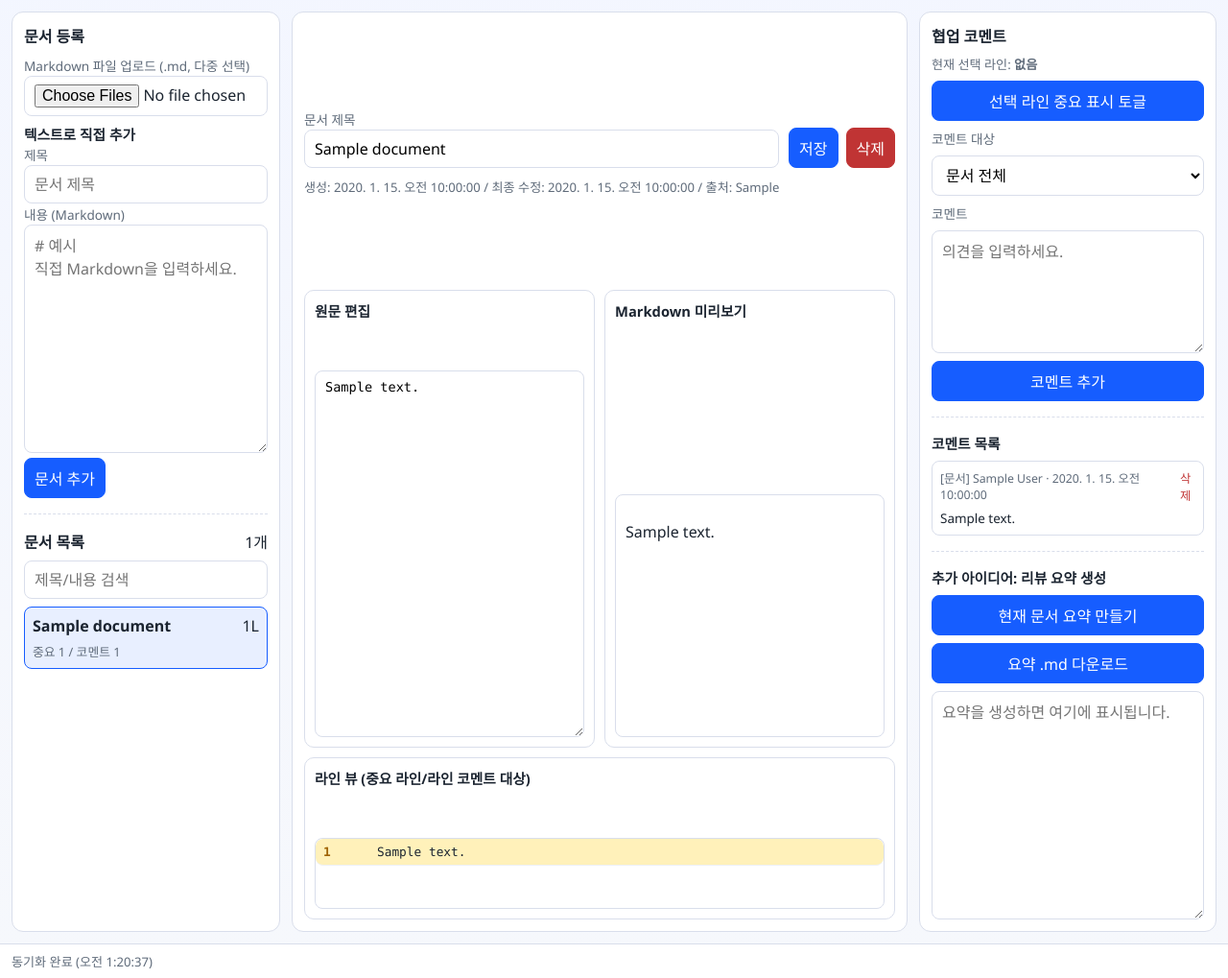
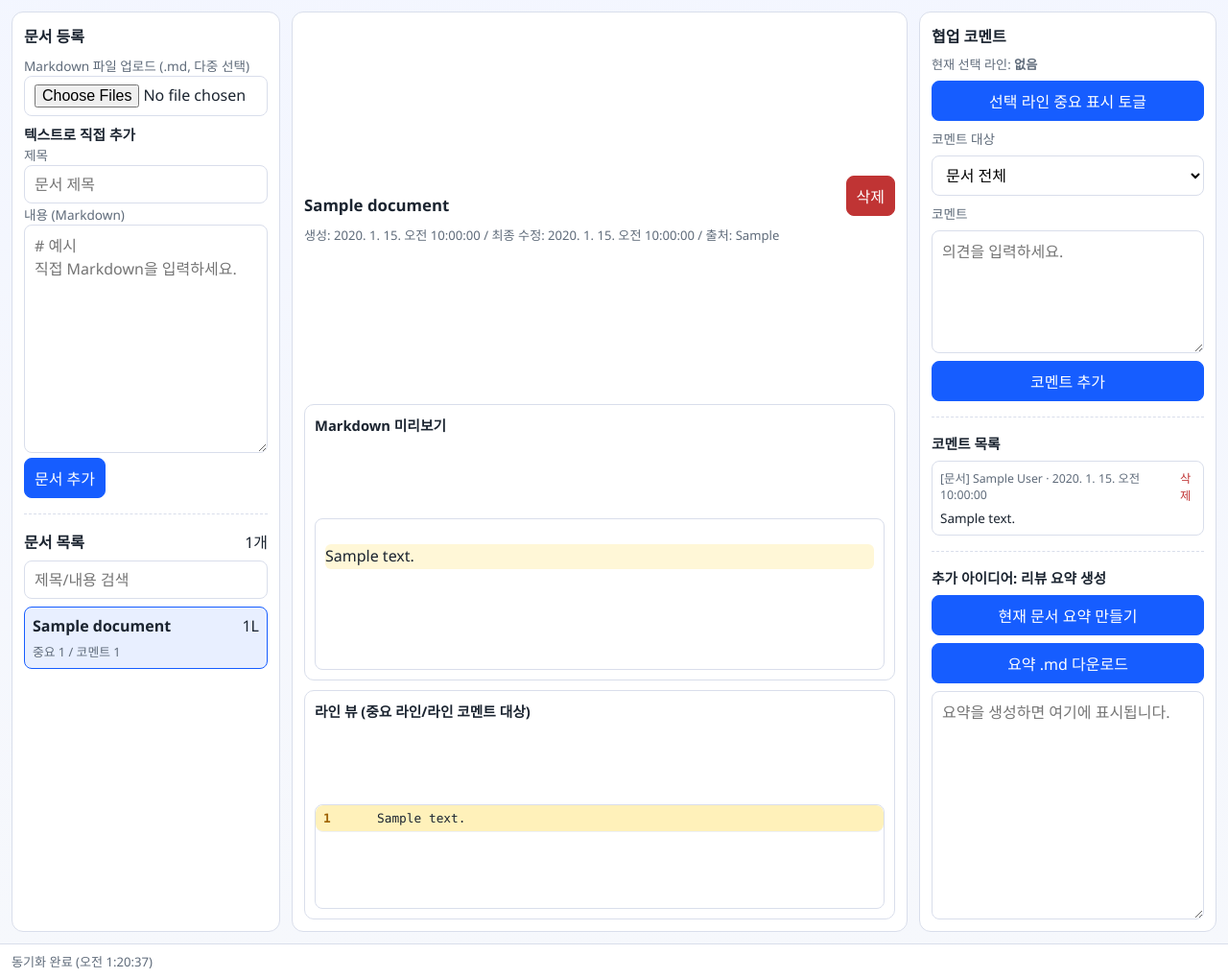
Before and after one commit to B-ROSE-JM/md_contents, a Django app: page / in a window 1280 px wide. Shown: the part 103-1122 px from the top of the page at 96% size. Run offline with Django 3.2, Linux system fonts and the light colour scheme; tables that the repository leaves empty hold one stand-in row (values such as "Sample post"); some libraries are stand-ins or nearby versions.

Commit message:
Make preview click sync with line comments

````diff
--- a/static/docs_app/app.js
+++ b/static/docs_app/app.js
@@ -16,10 +16,8 @@ const els = {
   docCount: document.getElementById("docCount"),
   emptyState: document.getElementById("emptyState"),
   docWorkspace: document.getElementById("docWorkspace"),
-  docTitleInput: document.getElementById("docTitleInput"),
-  docContentInput: document.getElementById("docContentInput"),
+  docTitleText: document.getElementById("docTitleText"),
   docMeta: document.getElementById("docMeta"),
-  saveDocBtn: document.getElementById("saveDocBtn"),
   deleteDocBtn: document.getElementById("deleteDocBtn"),
   markdownPreview: document.getElementById("markdownPreview"),
   lineView: document.getElementById("lineView"),
@@ -36,11 +34,13 @@ const els = {
 };
 
 function setStatus(message) {
-  els.statusText.textContent = message;
+  if (els.statusText) {
+    els.statusText.textContent = message;
+  }
 }
 
 function escapeHtml(input) {
-  return input
+  return (input || "")
     .replace(/&/g, "&amp;")
     .replace(/</g, "&lt;")
     .replace(/>/g, "&gt;")
@@ -54,27 +54,32 @@ function inlineMarkdown(input) {
     .replace(/`([^`]+?)`/g, "<code>$1</code>")
     .replace(/\*\*([^*]+?)\*\*/g, "<strong>$1</strong>")
     .replace(/\*([^*]+?)\*/g, "<em>$1</em>")
-    .replace(/\[([^\]]+?)\]\((https?:\/\/[^\s)]+)\)/g, '<a href="$2" target="_blank" rel="noreferrer">$1</a>');
+    .replace(
+      /\[([^\]]+?)\]\((https?:\/\/[^\s)]+)\)/g,
+      '<a href="$2" target="_blank" rel="noreferrer">$1</a>'
+    );
 }
 
-function renderFencedCodeBlock(codeLines, language) {
+function renderFencedCodeBlock(codeLines, language, lineNumber) {
   const lang = (language || "").toLowerCase();
   const code = codeLines.join("\n");
+  const lineAttr = lineNumber ? ' data-line="' + lineNumber + '"' : "";
 
   if (lang === "mermaid") {
-    return '<div class="mermaid">' + escapeHtml(code) + "</div>";
+    return '<div class="mermaid"' + lineAttr + ">" + escapeHtml(code) + "</div>";
   }
 
   const safeLang = lang ? ' class="language-' + escapeHtml(lang) + '"' : "";
-  return "<pre><code" + safeLang + ">" + escapeHtml(code) + "</code></pre>";
+  return "<pre" + lineAttr + "><code" + safeLang + ">" + escapeHtml(code) + "</code></pre>";
 }
 
 function markdownToHtml(markdown) {
-  const lines = markdown.replace(/\r\n/g, "\n").split("\n");
+  const lines = (markdown || "").replace(/\r\n/g, "\n").split("\n");
   const html = [];
   let inCode = false;
   let codeLanguage = "";
   let codeBuffer = [];
+  let codeStartLine = null;
   let inUl = false;
   let inOl = false;
 
@@ -90,20 +95,22 @@ function markdownToHtml(markdown) {
   }
 
   for (let i = 0; i < lines.length; i += 1) {
-    const rawLine = lines[i];
-    const line = rawLine || "";
+    const line = lines[i] || "";
+    const lineNumber = i + 1;
+    const fenceMatch = line.trim().match(/^```([a-zA-Z0-9_-]+)?/);
 
-    const fenceMatch = line.trim().match(/^```([a-zA-Z0-9_-]+)?/);
     if (fenceMatch) {
       closeLists();
       if (!inCode) {
         codeLanguage = (fenceMatch[1] || "").trim();
         codeBuffer = [];
+        codeStartLine = lineNumber;
         inCode = true;
       } else {
-        html.push(renderFencedCodeBlock(codeBuffer, codeLanguage));
+        html.push(renderFencedCodeBlock(codeBuffer, codeLanguage, codeStartLine));
         codeLanguage = "";
         codeBuffer = [];
+        codeStartLine = null;
         inCode = false;
       }
       continue;
@@ -123,7 +130,9 @@ function markdownToHtml(markdown) {
     if (heading) {
       closeLists();
       const level = heading[1].length;
-      html.push("<h" + level + ">" + inlineMarkdown(heading[2]) + "</h" + level + ">");
+      html.push(
+        "<h" + level + ' data-line="' + lineNumber + '">' + inlineMarkdown(heading[2]) + "</h" + level + ">"
+      );
       continue;
     }
 
@@ -137,7 +146,7 @@ function markdownToHtml(markdown) {
         html.push("<ol>");
         inOl = true;
       }
-      html.push("<li>" + inlineMarkdown(ordered[2]) + "</li>");
+      html.push('<li data-line="' + lineNumber + '">' + inlineMarkdown(ordered[2]) + "</li>");
       continue;
     }
 
@@ -151,29 +160,29 @@ function markdownToHtml(markdown) {
         html.push("<ul>");
         inUl = true;
       }
-      html.push("<li>" + inlineMarkdown(unordered[1]) + "</li>");
+      html.push('<li data-line="' + lineNumber + '">' + inlineMarkdown(unordered[1]) + "</li>");
       continue;
     }
 
     const quote = line.match(/^\s*>\s?(.+)$/);
     if (quote) {
       closeLists();
-      html.push("<blockquote>" + inlineMarkdown(quote[1]) + "</blockquote>");
+      html.push('<blockquote data-line="' + lineNumber + '">' + inlineMarkdown(quote[1]) + "</blockquote>");
       continue;
     }
 
     if (/^\s*---+\s*$/.test(line)) {
       closeLists();
-      html.push("<hr />");
+      html.push('<hr data-line="' + lineNumber + '" />');
       continue;
     }
 
     closeLists();
-    html.push("<p>" + inlineMarkdown(line) + "</p>");
+    html.push('<p data-line="' + lineNumber + '">' + inlineMarkdown(line) + "</p>");
   }
 
   if (inCode) {
-    html.push(renderFencedCodeBlock(codeBuffer, codeLanguage));
+    html.push(renderFencedCodeBlock(codeBuffer, codeLanguage, codeStartLine));
   }
   if (inUl) {
     html.push("</ul>");
@@ -189,6 +198,7 @@ function renderMermaidInPreview() {
   if (!window.mermaid || !els.markdownPreview) {
     return;
   }
+
   const hasMermaidNode = !!els.markdownPreview.querySelector(".mermaid");
   if (!hasMermaidNode) {
     return;
@@ -208,22 +218,89 @@ function renderMermaidInPreview() {
     nodes.forEach(function (node) {
       const source = node.textContent || "";
       node.innerHTML =
-        '<p class="mermaid-error">Mermaid 렌더링 실패</p><pre><code>' + escapeHtml(source) + "</code></pre>";
+        '<p class="mermaid-error">Mermaid render failed</p><pre><code>' +
+        escapeHtml(source) +
+        "</code></pre>";
     });
   });
 }
 
 function renderMarkdownPreview(content) {
+  if (!els.markdownPreview) {
+    return;
+  }
   els.markdownPreview.innerHTML = markdownToHtml(content);
   renderMermaidInPreview();
+}
+
+function updatePreviewLineState(doc) {
+  if (!els.markdownPreview) {
+    return;
+  }
+
+  const blocks = Array.from(els.markdownPreview.querySelectorAll("[data-line]"));
+  const importantSet = new Set((doc && doc.importantLines) || []);
+  let selectedBlock = null;
+  let closestDistance = Number.MAX_SAFE_INTEGER;
+
+  blocks.forEach(function (block) {
+    const line = Number(block.getAttribute("data-line"));
+    const isImportant = importantSet.has(line);
+    block.classList.toggle("preview-important", isImportant);
+
+    if (state.selectedLine) {
+      const distance = Math.abs(line - state.selectedLine);
+      if (distance < closestDistance) {
+        closestDistance = distance;
+        selectedBlock = block;
+      }
+    }
+  });
+
+  blocks.forEach(function (block) {
+    block.classList.remove("preview-selected");
+  });
+  if (selectedBlock) {
+    selectedBlock.classList.add("preview-selected");
+  }
+}
+
+function selectLine(lineNumber, options) {
+  const opts = options || {};
+  const doc = getSelectedDoc();
+  if (!doc) {
+    state.selectedLine = null;
+    return;
+  }
+
+  const maxLine = lineCountOf(doc.content);
+  const candidate = Number(lineNumber);
+  if (Number.isInteger(candidate) && candidate >= 1 && candidate <= maxLine) {
+    state.selectedLine = candidate;
+  } else {
+    state.selectedLine = null;
+  }
+
+  els.selectedLineLabel.textContent = state.selectedLine ? String(state.selectedLine) : "없음";
+  renderLineView(doc.content, doc.importantLines || []);
+  updatePreviewLineState(doc);
+
+  if (opts.scrollLineView && state.selectedLine) {
+    const row = els.lineView.querySelector('[data-line="' + state.selectedLine + '"]');
+    if (row) {
+      row.scrollIntoView({ block: "nearest" });
+    }
+  }
+
+  if (opts.autoTargetLine && state.selectedLine && els.commentTarget.value !== "line") {
+    els.commentTarget.value = "line";
+  }
 }
 
 async function apiFetch(path, options) {
   const init = {
     method: options && options.method ? options.method : "GET",
-    headers: {
-      "Content-Type": "application/json"
-    }
+    headers: { "Content-Type": "application/json" }
   };
 
   if (options && options.body !== undefined) {
@@ -232,7 +309,7 @@ async function apiFetch(path, options) {
 
   const response = await fetch(path, init);
   if (!response.ok) {
-    let errorMessage = "요청 실패 (" + response.status + ")";
+    let errorMessage = "Request failed (" + response.status + ")";
     try {
       const payload = await response.json();
       if (payload && payload.error) {
@@ -243,6 +320,7 @@ async function apiFetch(path, options) {
     }
     throw new Error(errorMessage);
   }
+
   return response.json();
 }
 
@@ -256,22 +334,11 @@ function getSelectedDoc() {
 }
 
 function lineCountOf(content) {
-  if (!content) {
-    return 1;
-  }
-  return content.split("\n").length;
-}
-
-function hasUnsavedChanges() {
-  const doc = getSelectedDoc();
-  if (!doc) {
-    return false;
-  }
-  return doc.title !== els.docTitleInput.value || doc.content !== els.docContentInput.value;
+  return content ? content.split("\n").length : 1;
 }
 
 function renderDocList() {
-  const query = els.docSearch.value.trim().toLowerCase();
+  const query = (els.docSearch.value || "").trim().toLowerCase();
   const filtered = state.documents.filter(function (doc) {
     if (!query) {
       return true;
@@ -313,7 +380,7 @@ function renderDocList() {
 }
 
 function renderLineView(content, importantLines) {
-  const lines = content.split("\n");
+  const lines = (content || "").split("\n");
   const importantSet = new Set(importantLines || []);
   els.lineView.innerHTML = "";
 
@@ -323,6 +390,7 @@ function renderLineView(content, importantLines) {
     button.type = "button";
     button.className = "line-row";
     button.dataset.line = String(lineNumber);
+
     if (importantSet.has(lineNumber)) {
       button.classList.add("important");
     }
@@ -385,8 +453,7 @@ function renderWorkspace() {
 
   els.emptyState.classList.add("hidden");
   els.docWorkspace.classList.remove("hidden");
-  els.docTitleInput.value = doc.title;
-  els.docContentInput.value = doc.content;
+  els.docTitleText.textContent = doc.title;
   els.docMeta.textContent =
     "생성: " +
     new Date(doc.createdAt).toLocaleString("ko-KR") +
@@ -394,10 +461,9 @@ function renderWorkspace() {
     new Date(doc.updatedAt).toLocaleString("ko-KR") +
     " / 출처: " +
     doc.source;
-  els.selectedLineLabel.textContent = state.selectedLine ? String(state.selectedLine) : "없음";
 
-  renderMarkdownPreview(els.docContentInput.value);
-  renderLineView(els.docContentInput.value, doc.importantLines || []);
+  renderMarkdownPreview(doc.content);
+  selectLine(state.selectedLine);
   renderComments(doc);
 }
 
@@ -466,8 +532,9 @@ async function handleFileUpload(event) {
 
 async function handleManualSubmit(event) {
   event.preventDefault();
-  const title = els.manualTitle.value.trim() || "직접 입력 문서";
-  const content = els.manualContent.value;
+  const title = (els.manualTitle.value || "").trim() || "직접 입력 문서";
+  const content = els.manualContent.value || "";
+
   if (!content.trim()) {
     setStatus("문서 내용이 비어 있습니다.");
     return;
@@ -484,10 +551,12 @@ function handleDocListClick(event) {
   if (!target) {
     return;
   }
+
   const docId = Number(target.dataset.docId);
   if (!docId) {
     return;
   }
+
   state.selectedDocId = docId;
   state.selectedLine = null;
   renderAll();
@@ -498,23 +567,34 @@ function handleLineClick(event) {
   if (!row) {
     return;
   }
-  state.selectedLine = Number(row.dataset.line);
-  const doc = getSelectedDoc();
-  if (doc) {
-    renderLineView(els.docContentInput.value, doc.importantLines || []);
+
+  selectLine(Number(row.dataset.line), { autoTargetLine: true });
+}
+
+function handlePreviewClick(event) {
+  const previewLineNode = event.target.closest("[data-line]");
+  if (!previewLineNode || !els.markdownPreview.contains(previewLineNode)) {
+    return;
   }
-  els.selectedLineLabel.textContent = state.selectedLine ? String(state.selectedLine) : "없음";
+
+  const lineNumber = Number(previewLineNode.getAttribute("data-line"));
+  if (!lineNumber) {
+    return;
+  }
+
+  selectLine(lineNumber, { autoTargetLine: true, scrollLineView: true });
+  setStatus("Preview line selected: L" + lineNumber);
 }
 
 function createSummaryText(doc) {
-  const lines = doc.content.split("\n");
+  const lines = (doc.content || "").split("\n");
   const summary = [];
   summary.push("# " + doc.title + " 리뷰 요약");
   summary.push("");
   summary.push("- 생성: " + new Date(doc.createdAt).toLocaleString("ko-KR"));
   summary.push("- 수정: " + new Date(doc.updatedAt).toLocaleString("ko-KR"));
-  summary.push("- 중요 라인 수: " + doc.importantLines.length);
-  summary.push("- 코멘트 수: " + doc.comments.length);
+  summary.push("- 중요 라인 수: " + (doc.importantLines || []).length);
+  summary.push("- 코멘트 수: " + (doc.comments || []).length);
   summary.push("");
   summary.push("## 중요 라인");
 
@@ -547,35 +627,18 @@ function createSummaryText(doc) {
   return summary.join("\n");
 }
 
-async function handleSaveDoc() {
-  const doc = getSelectedDoc();
-  if (!doc) {
-    return;
-  }
-  const title = els.docTitleInput.value.trim() || "Untitled";
-  const content = els.docContentInput.value;
-
-  await apiFetch("/api/docs/" + doc.id + "/", {
-    method: "PUT",
-    body: { title: title, content: content }
-  });
-  await syncDocs();
-  setStatus("문서를 저장했습니다.");
-}
-
 async function handleDeleteDoc() {
   const doc = getSelectedDoc();
   if (!doc) {
     return;
   }
+
   const ok = window.confirm('"' + doc.title + '" 문서를 삭제하시겠습니까?');
   if (!ok) {
     return;
   }
 
-  await apiFetch("/api/docs/" + doc.id + "/", {
-    method: "DELETE"
-  });
+  await apiFetch("/api/docs/" + doc.id + "/", { method: "DELETE" });
   await syncDocs();
   setStatus("문서를 삭제했습니다.");
 }
@@ -588,10 +651,6 @@ async function handleToggleImportant() {
   }
   if (!state.selectedLine) {
     setStatus("중요 표시할 라인을 먼저 선택하세요.");
-    return;
-  }
-  if (hasUnsavedChanges()) {
-    setStatus("라인 기준 충돌 방지를 위해 먼저 저장하세요.");
     return;
   }
 
@@ -610,8 +669,9 @@ async function handleCommentSubmit(event) {
     setStatus("먼저 문서를 선택하세요.");
     return;
   }
+
   const targetType = els.commentTarget.value === "line" ? "line" : "document";
-  const text = els.commentText.value.trim();
+  const text = (els.commentText.value || "").trim();
 
   if (!text) {
     setStatus("코멘트 내용을 입력하세요.");
@@ -621,15 +681,11 @@ async function handleCommentSubmit(event) {
     setStatus("라인 코멘트는 라인을 먼저 선택해야 합니다.");
     return;
   }
-  if (targetType === "line" && hasUnsavedChanges()) {
-    setStatus("라인 기준 충돌 방지를 위해 먼저 저장하세요.");
-    return;
-  }
 
   await apiFetch("/api/docs/" + doc.id + "/comments/", {
     method: "POST",
     body: {
-      author: els.authorInput.value.trim() || "익명",
+      author: (els.authorInput.value || "").trim() || "익명",
       text: text,
       targetType: targetType,
       lineNumber: targetType === "line" ? state.selectedLine : null
@@ -646,10 +702,12 @@ async function handleCommentDelete(event) {
   if (!button) {
     return;
   }
+
   const doc = getSelectedDoc();
   if (!doc) {
     return;
   }
+
   const commentId = Number(button.dataset.commentId);
   if (!commentId) {
     return;
@@ -668,10 +726,7 @@ function handleSummaryCreate() {
     setStatus("요약할 문서가 없습니다.");
     return;
   }
-  if (hasUnsavedChanges()) {
-    setStatus("요약 생성 전 저장하면 최신 내용 기준으로 생성됩니다.");
-    return;
-  }
+
   els.summaryOutput.value = createSummaryText(doc);
   setStatus("요약을 생성했습니다.");
 }
@@ -682,7 +737,7 @@ function handleSummaryDownload() {
     setStatus("다운로드할 요약이 없습니다.");
     return;
   }
-  if (!els.summaryOutput.value.trim()) {
+  if (!(els.summaryOutput.value || "").trim()) {
     setStatus("먼저 요약을 생성하세요.");
     return;
   }
@@ -717,31 +772,10 @@ function bindEvents() {
   els.docSearch.addEventListener("input", renderDocList);
   els.docList.addEventListener("click", handleDocListClick);
   els.lineView.addEventListener("click", handleLineClick);
+  els.markdownPreview.addEventListener("click", handlePreviewClick);
 
   els.commentList.addEventListener("click", function (event) {
     handleCommentDelete(event).catch(function (error) {
-      setStatus(error.message);
-    });
-  });
-
-  els.docTitleInput.addEventListener("input", function () {
-    if (getSelectedDoc()) {
-      setStatus("문서가 수정됨. 저장 버튼을 눌러 반영하세요.");
-    }
-  });
-
-  els.docContentInput.addEventListener("input", function () {
-    const doc = getSelectedDoc();
-    if (!doc) {
-      return;
-    }
-    renderMarkdownPreview(els.docContentInput.value);
-    renderLineView(els.docContentInput.value, doc.importantLines || []);
-    setStatus("문서가 수정됨. 저장 버튼을 눌러 반영하세요.");
-  });
-
-  els.saveDocBtn.addEventListener("click", function () {
-    handleSaveDoc().catch(function (error) {
       setStatus(error.message);
     });
   });
--- a/static/docs_app/styles.css
+++ b/static/docs_app/styles.css
@@ -205,8 +205,10 @@ button.danger {
   align-items: end;
 }
 
-.title-edit-wrap {
-  flex: 1;
+.doc-title-text {
+  margin: 0;
+  font-size: 1.05rem;
+  font-weight: 700;
 }
 
 .actions {
@@ -220,25 +222,12 @@ button.danger {
   font-size: 0.82rem;
 }
 
-.editor-preview-grid {
-  display: grid;
-  grid-template-columns: 1fr 1fr;
-  gap: 10px;
-  min-height: 0;
-}
-
 .subpanel {
   border: 1px solid var(--line);
   border-radius: 10px;
   padding: 10px;
   display: grid;
   gap: 8px;
-}
-
-.subpanel textarea {
-  min-height: 280px;
-  font-family: var(--mono);
-  font-size: 0.85rem;
 }
 
 .markdown-body {
@@ -250,6 +239,30 @@ button.danger {
   max-height: 460px;
   line-height: 1.6;
   word-break: break-word;
+}
+
+.markdown-body [data-line] {
+  border-radius: 6px;
+  cursor: pointer;
+  transition: background-color 0.12s ease, outline-color 0.12s ease;
+}
+
+.markdown-body [data-line]:hover {
+  background: #f3f7ff;
+}
+
+.markdown-body .preview-important {
+  background: #fff7d7;
+}
+
+.markdown-body .preview-selected {
+  outline: 2px solid var(--brand);
+  outline-offset: 1px;
+  background: #e8efff;
+}
+
+.markdown-body .preview-important.preview-selected {
+  background: #ffeeb0;
 }
 
 .markdown-body pre {
@@ -390,9 +403,6 @@ button.danger {
   .layout {
     grid-template-columns: 1fr;
   }
-  .editor-preview-grid {
-    grid-template-columns: 1fr;
-  }
   .doc-list {
     max-height: 220px;
   }
--- a/templates/docs_app/index.html
+++ b/templates/docs_app/index.html
@@ -53,27 +53,17 @@
 
         <div id="docWorkspace" class="workspace hidden">
           <div class="workspace-head">
-            <div class="title-edit-wrap">
-              <label for="docTitleInput">문서 제목</label>
-              <input id="docTitleInput" type="text" />
-            </div>
+            <h3 id="docTitleText" class="doc-title-text"></h3>
             <div class="actions">
-              <button id="saveDocBtn" type="button">저장</button>
               <button id="deleteDocBtn" type="button" class="danger">삭제</button>
             </div>
           </div>
 
           <p id="docMeta" class="meta"></p>
 
-          <div class="editor-preview-grid">
-            <div class="subpanel">
-              <h3>원문 편집</h3>
-              <textarea id="docContentInput" rows="20"></textarea>
-            </div>
-            <div class="subpanel">
-              <h3>Markdown 미리보기</h3>
-              <article id="markdownPreview" class="markdown-body"></article>
-            </div>
+          <div class="subpanel">
+            <h3>Markdown 미리보기</h3>
+            <article id="markdownPreview" class="markdown-body"></article>
           </div>
 
           <div class="subpanel">
````
Also changed, not shown: README.md.
